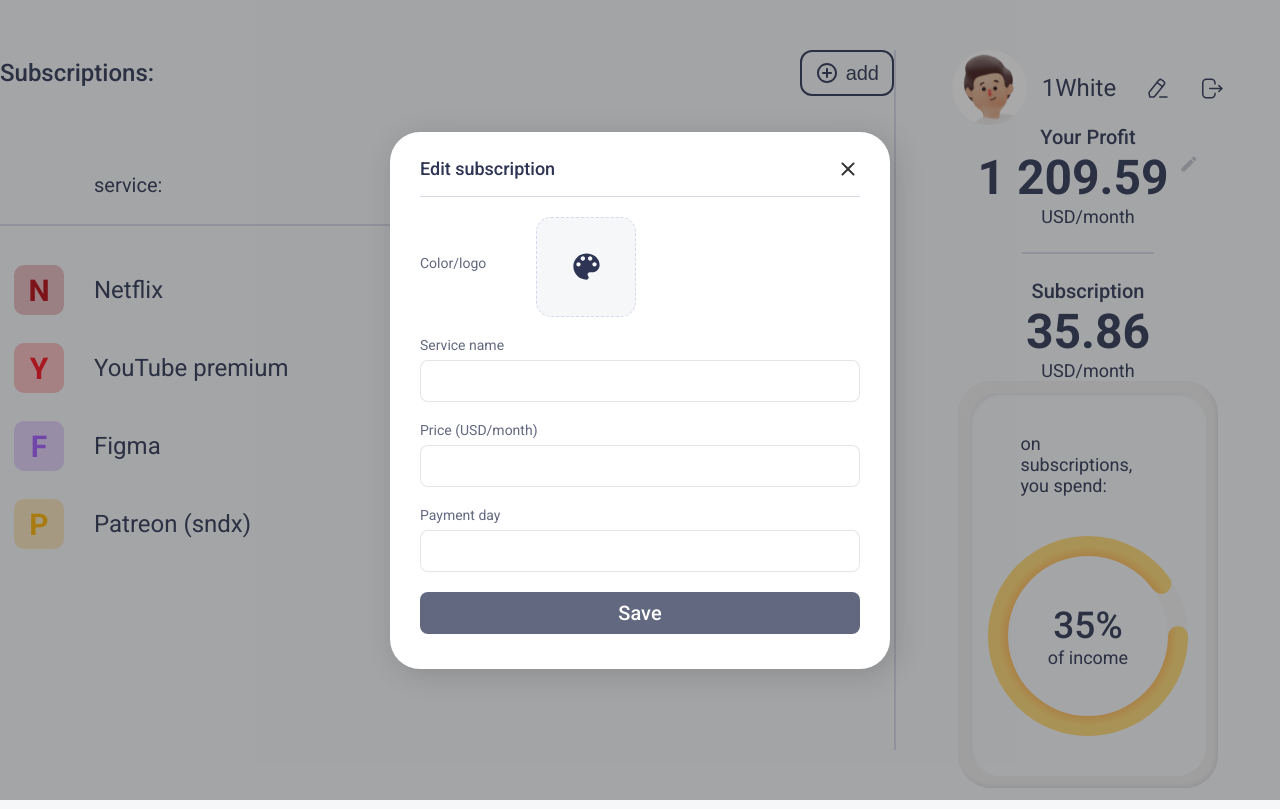
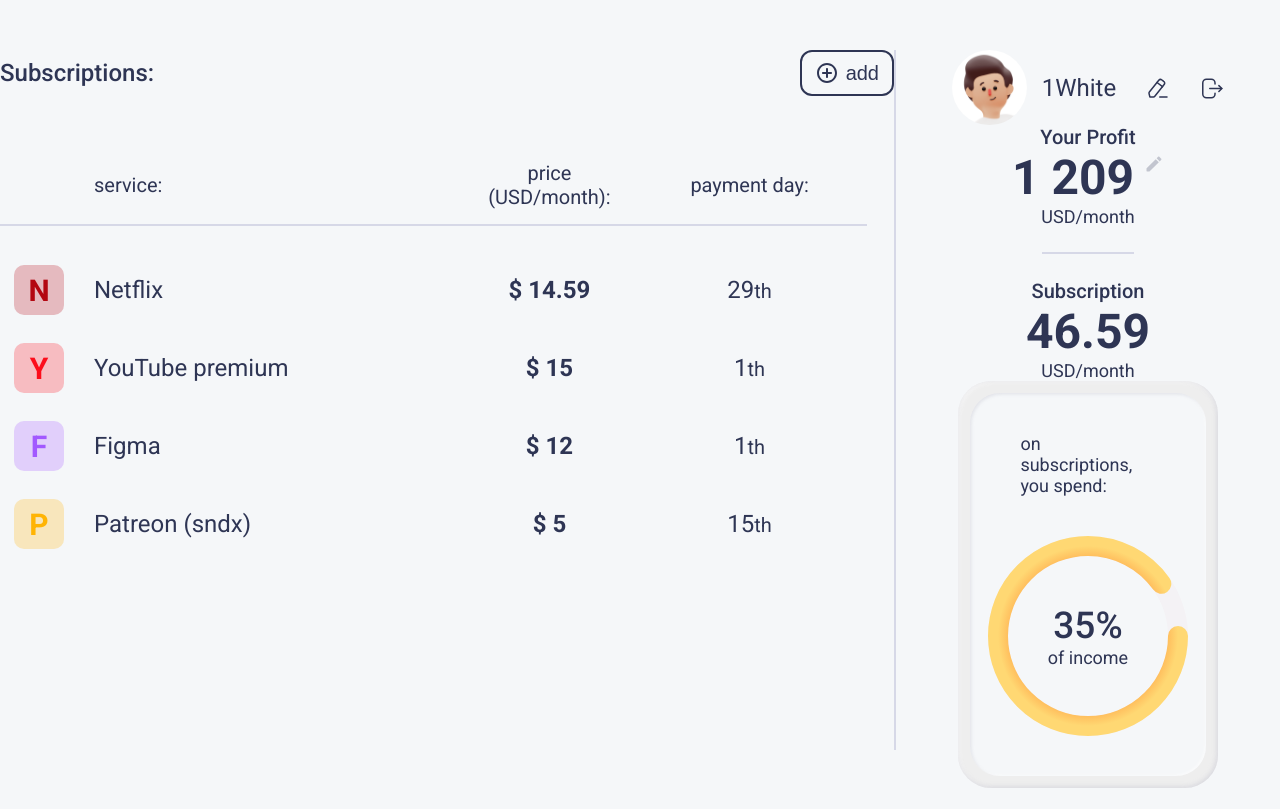
Before and after one commit to D1White/subscription-manager, a React (Create React App) app in the folder client/: page / in a window 1280 px wide. Built offline with nearby package versions, Linux system fonts and the light colour scheme.

Commit message:
fix store

```diff
--- a/client/src/components/Popup/SubscriptionPopup.tsx
+++ b/client/src/components/Popup/SubscriptionPopup.tsx
@@ -6,14 +6,21 @@
 
 const SubscriptionPopup: FC<PopupProps> = ({ setPopupVisible }) => {
   const popupRef = useRef<HTMLDivElement>(null)
+  const popupBgRef = useRef<HTMLDivElement>(null)
 
   const closePopup = () => {
     setPopupVisible(false)
   }
 
+  const popupOutsideClick = (e: any) => {
+    if (e.target === popupBgRef.current && !document.querySelector('.popover')) {
+      closePopup()
+    }
+  }
+
   return (
     <Portal>
-      <div className="popup">
+      <div className="popup" onClick={popupOutsideClick} ref={popupBgRef}>
         <div className="popup__content" ref={popupRef}>
           <div className="popup__header">
             <span className="text-xs text_medium">Edit subscription</span>
--- a/client/src/components/Popup/UserPopup.tsx
+++ b/client/src/components/Popup/UserPopup.tsx
@@ -1,27 +1,26 @@
-import React, { useEffect, useRef, FC } from 'react'
+import { useRef, FC } from 'react'
 import { Portal, PopupInput } from 'components'
-import { useOutsideHook } from 'services/useOutsideHook'
 
 import { ReactComponent as CloseIco } from 'assets/ico/close.svg'
 import { PopupProps } from 'types/IPopup'
 
 const UserPopup: FC<PopupProps> = ({ setPopupVisible }) => {
   const popupRef = useRef<HTMLDivElement>(null)
-  const outsideClick = useOutsideHook(popupRef.current)
+  const popupBgRef = useRef<HTMLDivElement>(null)
 
   const closePopup = () => {
     setPopupVisible(false)
   }
 
-  useEffect(() => {
-    if (outsideClick) {
+  const popupOutsideClick = (e: any) => {
+    if (e.target === popupBgRef.current && !document.querySelector('.popover')) {
       closePopup()
     }
-  }, [outsideClick]) // eslint-disable-line
+  }
 
   return (
     <Portal>
-      <div className="popup">
+      <div className="popup" onClick={popupOutsideClick} ref={popupBgRef}>
         <div className="popup__content" ref={popupRef}>
           <div className="popup__header">
             <span className="text-xs text_medium">Edit user</span>
--- a/client/src/components/RightBar/RightBar.tsx
+++ b/client/src/components/RightBar/RightBar.tsx
@@ -1,10 +1,26 @@
 import React from 'react'
+
 import { SpendChart } from 'components'
+import { useRootStore } from 'store/RootStateContext'
+
 import { ReactComponent as EditIco } from 'assets/ico/edit-2.svg'
 
 import avatar from '../../assets/img/avatar.png'
 
 const RightBar = () => {
+  const { subscriptionStore, userStore } = useRootStore()
+
+  const formatProfit = (profit: number) => {
+    return profit
+      .toFixed(2)
+      .replace(/(\d)(?=(\d{3})+\.)/g, '$& ')
+      .slice(0, -3)
+  }
+
+  const formatCost = (n: number) => {
+    return n.toFixed(2).replace(/(\d)(?=(\d{3})+\.)/g, '$& ')
+  }
+
   return (
     <div className="rightBar">
       <div className="rightBar__user-block">
@@ -21,7 +37,7 @@
         <div className="rightBar__info-block">
           <span className="text-s text_medium">Your Profit</span>
           <div className="info-block__profit">
-            <span className="text-xl bold">1 209.59</span>
+            <span className="text-xl bold">{formatProfit(userStore.profit)}</span>
             <button className="info-block__btn">
               <EditIco />
             </button>
@@ -31,7 +47,7 @@
         <hr className="info-block__line" />
         <div className="rightBar__info-block">
           <span className="text-s text_medium">Subscription</span>
-          <span className="text-xl bold">35.86</span>
+          <span className="text-xl bold">{formatCost(subscriptionStore.cost)}</span>
           <span className="text-xs">USD/month</span>
         </div>
       </div>
--- a/client/src/pages/Main.tsx
+++ b/client/src/pages/Main.tsx
@@ -4,7 +4,7 @@
 import { useRootStore } from 'store/RootStateContext'
 
 const Main = observer(() => {
-  const [sunscrPopupVisible, setSubscrPopupVisible] = useState(true)
+  const [sunscrPopupVisible, setSubscrPopupVisible] = useState(false)
   const [userPopupVisible, setUserPopupVisible] = useState(false)
   const [profitPopupVisible, setProfitPopupVisible] = useState(false)
 
--- a/client/src/store/RootStateContext.tsx
+++ b/client/src/store/RootStateContext.tsx
@@ -3,18 +3,28 @@
 import { SubscriptionStore } from './subscription.store'
 import { UserStore } from './user.store'
 
-type RootStateContextValue = {
+export type RootStateContextValue = {
   subscriptionStore: SubscriptionStore
   userStore: UserStore
 }
 
 const RootStateContext = createContext<RootStateContextValue>({} as RootStateContextValue)
 
-const subscriptionStore = new SubscriptionStore()
-const userStore = new UserStore()
+// const subscriptionStore = new SubscriptionStore(RootStateContext)
+// const userStore = new UserStore()
+
+class RootStore {
+  subscriptionStore: SubscriptionStore
+  userStore: UserStore
+
+  constructor() {
+    this.subscriptionStore = new SubscriptionStore(this)
+    this.userStore = new UserStore()
+  }
+}
 
 export const RootStateProvider: FC<PropsWithChildren<{}>> = ({ children }) => {
-  return <RootStateContext.Provider value={{ subscriptionStore, userStore }}>{children}</RootStateContext.Provider>
+  return <RootStateContext.Provider value={new RootStore()}>{children}</RootStateContext.Provider>
 }
 
 export const useRootStore = () => useContext(RootStateContext)
--- a/client/src/store/subscription.store.ts
+++ b/client/src/store/subscription.store.ts
@@ -1,6 +1,7 @@
 import { observable, action, computed } from 'mobx'
 import { getSubscriptionsMock } from 'services/api'
 import { ISubscription } from 'types/ISubscriptions'
+import { RootStateContextValue } from './RootStateContext'
 
 export class SubscriptionStore {
   // rootStore
@@ -14,16 +15,14 @@
   //   this.profit = profit
   // }
 
-  @observable profit: number = 0
+  // @observable profit: number = 1209
   @observable subscriptions: ISubscription[] = []
+  private rootStore: RootStateContextValue
 
-  constructor() {
+  constructor(rootStore: RootStateContextValue) {
+    this.rootStore = rootStore
     this.loadubscr()
-  }
-
-  @action
-  changeProfit = (profit: number) => {
-    this.profit = profit
+    // console.log(rootStore)
   }
 
   @action
@@ -31,16 +30,23 @@
     this.subscriptions = getSubscriptionsMock()
   }
 
-  @computed get costsPercent() {
+  @computed get cost(): number {
     let cost = 0
 
     this.subscriptions.forEach((subscr) => {
       cost += subscr.price
     })
 
-    if (this.profit === 0) {
+    return cost
+  }
+
+  @computed get costsPercent(): number {
+    const profit = this.rootStore.userStore.profit
+
+    if (profit === 0) {
       return 100
     }
-    return (cost * 100) / this.profit
+
+    return (this.cost * 100) / profit
   }
 }
--- a/client/src/store/user.store.ts
+++ b/client/src/store/user.store.ts
@@ -1,8 +1,14 @@
-import { observable } from 'mobx'
+import { observable, action } from 'mobx'
 
 export class UserStore {
   @observable username: string
   @observable email: string
   @observable password: string
   @observable avatar?: string
+  @observable profit: number = 1209
+
+  @action
+  changeProfit = (profit: number) => {
+    this.profit = profit
+  }
 }
```
